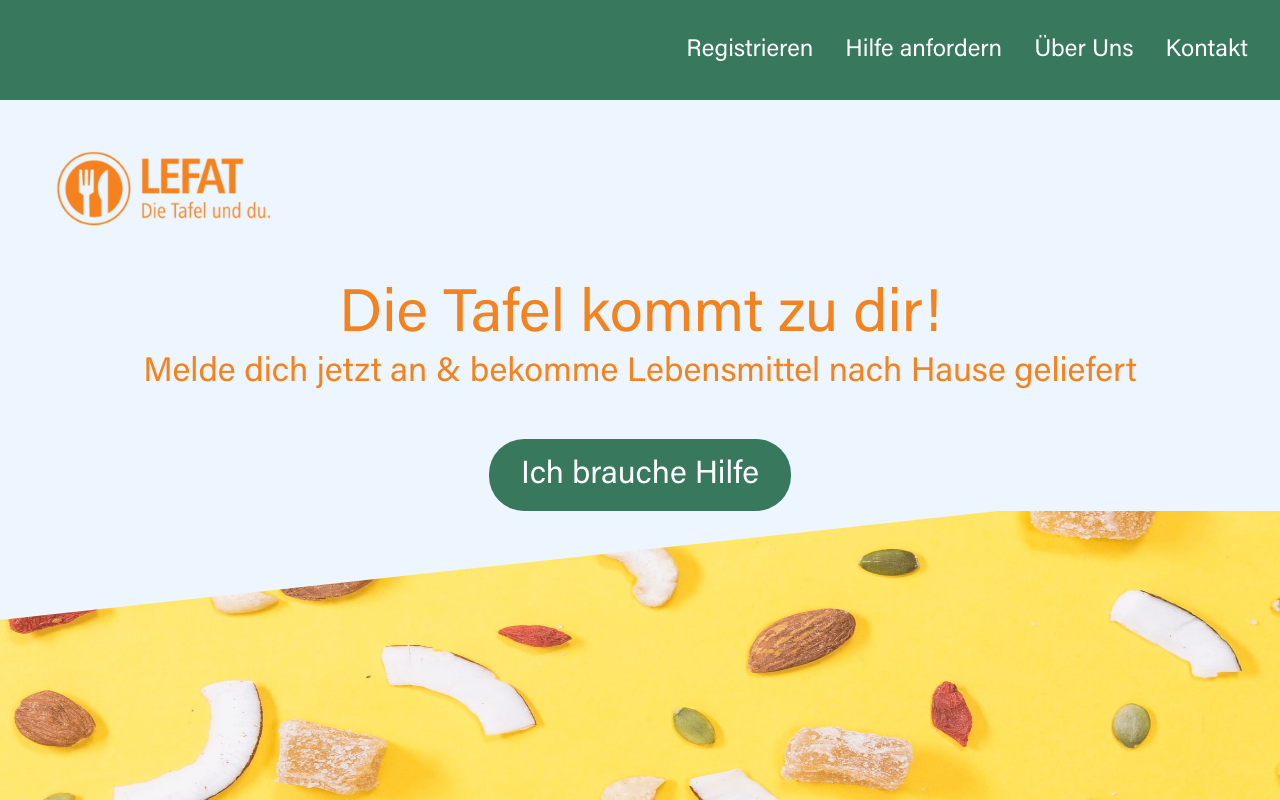
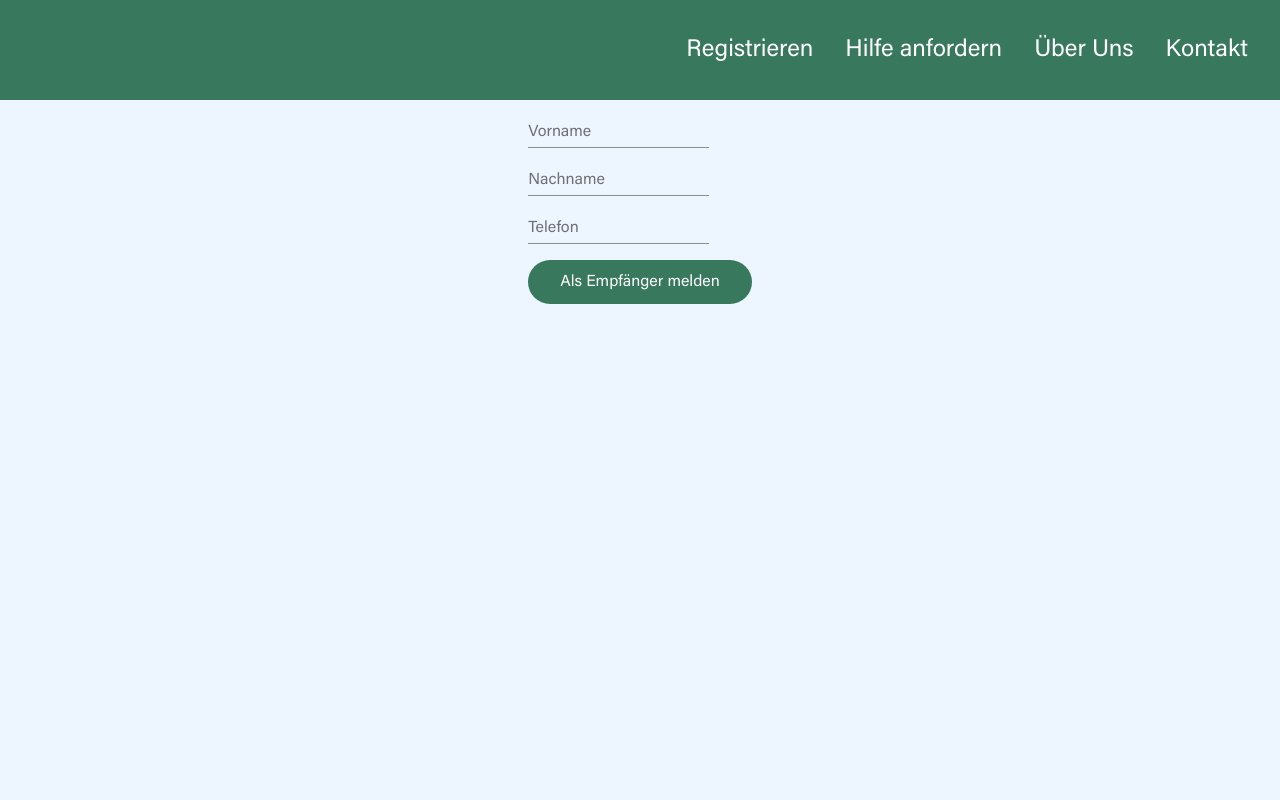
Before and after one commit to lefat-tafel/lefat-frontend, a React (Create React App) app: page /recipient in a window 1280 px wide. Shown: the top 800 px of the page. Built offline with nearby package versions, Linux system fonts and the light colour scheme.

Commit message:
[kon] Basic Form Integration

```diff
--- a/src/Routes.tsx
+++ b/src/Routes.tsx
@@ -2,7 +2,7 @@ import { Route, Switch } from 'react-router-dom';
 import React from 'react';
 import { RegistrationPage } from './pages/Registration';
 import { LandingPage } from './pages/Landing';
-import { RecipientFormPage } from './pages/RecipientForm';
+import { RequestPage } from './pages/RequestPage';
 
 
 export const Routes = () => {
@@ -14,8 +14,8 @@ export const Routes = () => {
             <Route path="/login">
                 <RegistrationPage />
             </Route>
-            <Route path="/recipientForm">
-                <RecipientFormPage />
+            <Route path="/recipient">
+                <RequestPage />
             </Route>
             <Route path="/">
                 <LandingPage />
--- /dev/null
+++ b/src/components/InputField.tsx
@@ -0,0 +1,15 @@
+import * as React from "react";
+import { FieldProps } from "formik";
+import { TextField, TextFieldProps } from "@material-ui/core";
+
+export const InputField: React.FC<FieldProps & TextFieldProps> = ({
+  label,
+  field
+}) => {
+  return (
+    <TextField
+      label={label}
+      {...field} //Handels name="", value="", onChange="", onBlur=""
+    />
+  );
+};
--- /dev/null
+++ b/src/components/RecipientForm.tsx
@@ -0,0 +1,46 @@
+import { Field, Form, Formik } from "formik";
+import * as React from "react";
+import { Button } from "./Button";
+import { InputField } from "./InputField";
+
+interface Values {
+  firstName: string;
+  lastName: string;
+  phone: string;
+}
+interface Props {
+  onSubmit: (values: Values) => void;
+}
+
+export const RecipientForm: React.FC<Props> = ({ onSubmit }) => {
+  return (
+    <Formik
+      initialValues={{ firstName: "", lastName: "", phone: "" }}
+      onSubmit={values => {
+        onSubmit(values);
+      }}
+    >
+      {({ values }) => (
+        <Form>
+          <div>
+            <Field name="firstName" label="Vorname" component={InputField} />
+          </div>
+          <div>
+            <Field name="lastName" label="Nachname" component={InputField} />
+          </div>
+          <div>
+            <Field name="phone" label="Telefon" component={InputField} />
+          </div>
+          <div>
+            <Button
+              style={{ marginTop: "1rem", fontSize: "1rem" }}
+              type="submit"
+            >
+              Als Empfänger melden
+            </Button>
+          </div>
+        </Form>
+      )}
+    </Formik>
+  );
+};
--- a/src/pages/RecipientForm.tsx
+++ /dev/null
@@ -1,53 +0,0 @@
-import React, { Component } from "react";
-import styled from 'styled-components';
-import { FormControl,
-    FormHelperText,
-    InputLabel,
-    Input,
-    Button } from '@material-ui/core';
-
-
-const MainContent = styled.main`
-  background-color: #edf6fe;
-  color: #ffffff;
-  font-family: 'Acumin Pro';
-  position: relative;
-  height: 100vh;
-`;
-
-const HeroContainer = styled.div`
-  display: flex;
-  flex-direction: column;
-  align-items: center;
-  z-index: 3;
-  position: relative;
-  color: #f4821e;
-`;
-
-export const RecipientFormPage = () => {
-    return (
-    <MainContent>
-        <HeroContainer>
-            <FormControl>
-                <InputLabel htmlFor="firstname">Vorname</InputLabel>
-                <Input id="firstname" aira-describedby="firstname-helper-text" />
-                <FormHelperText id="firstname-helper-text">Bitte geben Sie hier Ihren Vornamen ein</FormHelperText>
-            </FormControl>
-
-            <FormControl>
-                <InputLabel htmlFor="surname">Nachname</InputLabel>
-                <Input id="surname" aira-describedby="surname-helper-text" />
-                <FormHelperText id="surame-helper-text">Bitte geben Sie hier Ihren Nachnamen ein</FormHelperText>
-            </FormControl>
-
-            <FormControl>
-                <InputLabel htmlFor="address">Addresse</InputLabel>
-                <Input id="address" aira-describedby="address-helper-text" />
-                <FormHelperText id="address-helper-text">Bitte geben Sie hier Ihre Addresse ein</FormHelperText>
-            </FormControl>
-
-            <Button style={{ marginTop: '2rem' }} size='large'>Absenden</Button>
-        </HeroContainer>
-    </MainContent>
-    );
-};
--- /dev/null
+++ b/src/pages/RequestPage.tsx
@@ -0,0 +1,40 @@
+import React from "react";
+import styled from "styled-components";
+import {
+  FormControl,
+  FormHelperText,
+  InputLabel,
+  Input,
+  Button
+} from "@material-ui/core";
+import { RecipientForm } from "../components/RecipientForm";
+
+const MainContent = styled.main`
+  background-color: #edf6fe;
+  color: #ffffff;
+  font-family: "Acumin Pro";
+  position: relative;
+  height: 100vh;
+`;
+
+const HeroContainer = styled.div`
+  display: flex;
+  flex-direction: column;
+  align-items: center;
+  z-index: 3;
+  position: relative;
+  color: #f4821e;
+`;
+
+export const RequestPage = () => {
+  return (
+    <MainContent>
+      <HeroContainer>
+        <RecipientForm
+          onSubmit={({ firstName, lastName, phone }) => {
+          }}
+        />
+      </HeroContainer>
+    </MainContent>
+  );
+};
```
Also changed, not shown: src/pages/Landing.tsx (+9 -9 lines).
